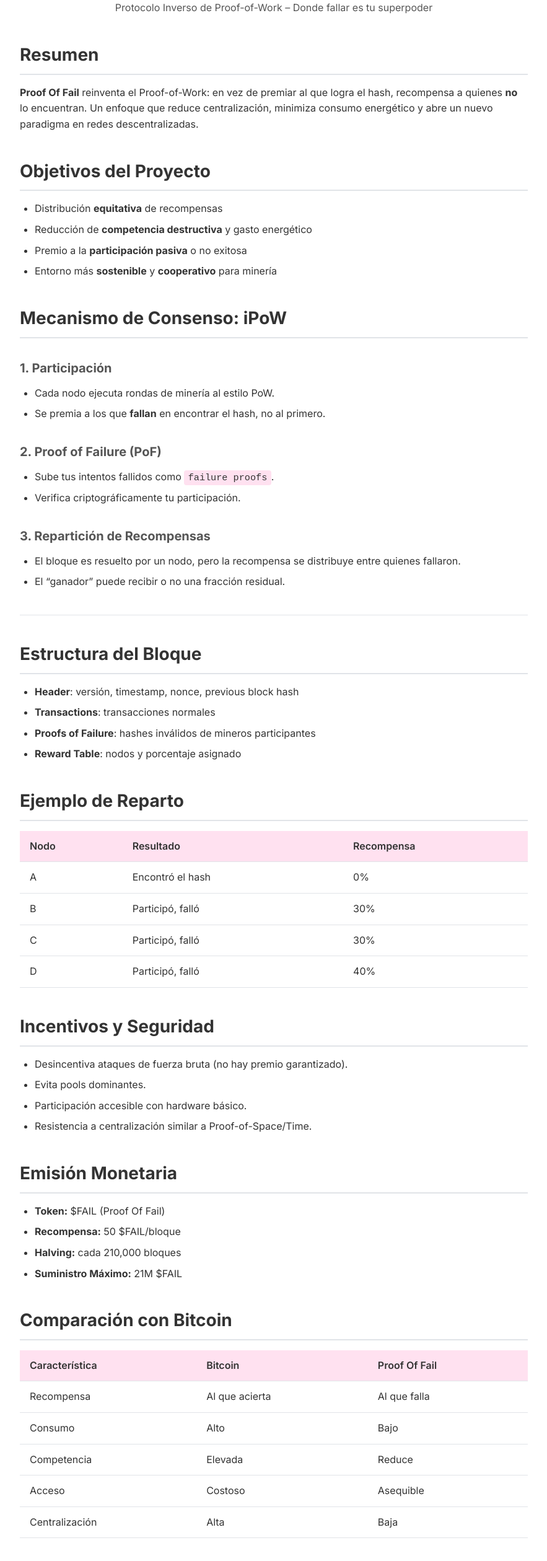
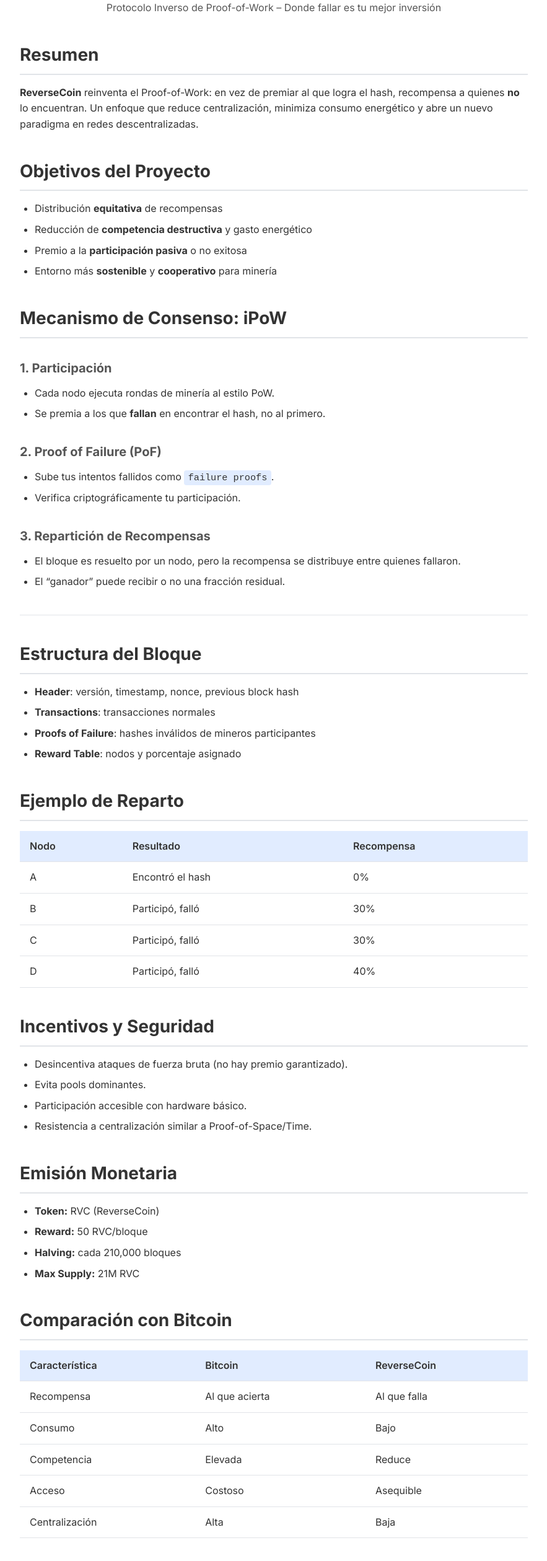
Before and after one commit to abrahamcastrocopa/ProofOfFail, a plain HTML site: page index.html in a window 1280 px wide. Shown: the part 150-2669 px from the top of the page at 62% size, without its empty margins (198-1081 px from the left). Drawn offline with Linux system fonts and the light colour scheme.

Commit message:
Update index.html

```diff
--- a/index.html
+++ b/index.html
@@ -3,7 +3,7 @@
 <head>
   <meta charset="UTF-8">
   <meta name="viewport" content="width=device-width, initial-scale=1">
-  <title>Proof Of Fail: Protocolo Inverso de Proof-of-Work</title>
+  <title>ReverseCoin: Protocolo Inverso de Proof-of-Work (iPoW)</title>
   <!-- Google Fonts -->
   <link href="https://fonts.googleapis.com/css2?family=Inter:wght@400;600;700&display=swap" rel="stylesheet">
   <style>
@@ -16,8 +16,8 @@
     :root {
       --bg: #f5f7fa;
       --surface: #ffffff;
-      --primary: #d9005b;
-      --primary-light: #ffe1f0;
+      --primary: #0058d9;
+      --primary-light: #e1ecff;
       --text: #333333;
       --text-muted: #555555;
       --divider: #e1e4e8;
@@ -112,7 +112,7 @@
       font-weight: 600;
     }
     tbody tr:hover {
-      background: #fff0f6;
+      background: #fafbff;
     }
 
     code {
@@ -145,7 +145,7 @@
       font-size: 0.9rem;
     }
     .contact-list li a:hover {
-      background: #b50047;
+      background: #0041a8;
     }
   </style>
 </head>
@@ -154,12 +154,12 @@
   <div class="container">
 
     <header>
-      <h1>Proof Of Fail</h1>
-      <p>Protocolo Inverso de Proof-of-Work – Donde fallar es tu superpoder</p>
+      <h1>ReverseCoin: iPoW</h1>
+      <p>Protocolo Inverso de Proof-of-Work – Donde fallar es tu mejor inversión</p>
     </header>
 
     <h2>Resumen</h2>
-    <p><strong>Proof Of Fail</strong> reinventa el Proof-of-Work: en vez de premiar al que logra el hash, recompensa a quienes <strong>no</strong> lo encuentran. Un enfoque que reduce centralización, minimiza consumo energético y abre un nuevo paradigma en redes descentralizadas.</p>
+    <p><strong>ReverseCoin</strong> reinventa el Proof-of-Work: en vez de premiar al que logra el hash, recompensa a quienes <strong>no</strong> lo encuentran. Un enfoque que reduce centralización, minimiza consumo energético y abre un nuevo paradigma en redes descentralizadas.</p>
 
     <h2>Objetivos del Proyecto</h2>
     <ul>
@@ -221,16 +221,16 @@
 
     <h2>Emisión Monetaria</h2>
     <ul>
-      <li><strong>Token:</strong> $FAIL (Proof Of Fail)</li>
-      <li><strong>Recompensa:</strong> 50 $FAIL/bloque</li>
+      <li><strong>Token:</strong> RVC (ReverseCoin)</li>
+      <li><strong>Reward:</strong> 50 RVC/bloque</li>
       <li><strong>Halving:</strong> cada 210,000 bloques</li>
-      <li><strong>Suministro Máximo:</strong> 21M $FAIL</li>
+      <li><strong>Max Supply:</strong> 21M RVC</li>
     </ul>
 
     <h2>Comparación con Bitcoin</h2>
     <table>
       <thead>
-        <tr><th>Característica</th><th>Bitcoin</th><th>Proof Of Fail</th></tr>
+        <tr><th>Característica</th><th>Bitcoin</th><th>ReverseCoin</th></tr>
       </thead>
       <tbody>
         <tr><td>Recompensa</td><td>Al que acierta</td><td>Al que falla</td></tr>
@@ -253,12 +253,13 @@
       <hr>
       <p>Autor: Abraham Castro Copa</p>
       <ul class="contact-list">
-        <li><a href="mailto:abrahamcastrocopa@gmail.com">Email</a></li>
+        <li><a href="https://mail.google.com/mail/?view=cm&to=abrahamcastrocopa@gmail.com" target="_blank">Email</a></li>
+
+
         <li><a href="https://www.linkedin.com/in/abraham-andes-castro-copa-40529a2a5/">LinkedIn</a></li>
-        <li><a href="http://xxx.org">Web</a></li>
-        <li><a href="http://xxxSocial.com">Social</a></li>
+
       </ul>
-      <p>&copy; 2025 Proof Of Fail. Todos los derechos reservados.</p>
+      <p>&copy; 2025 ReverseCoin. Todos los derechos reservados.</p>
     </footer>
 
   </div>
```
